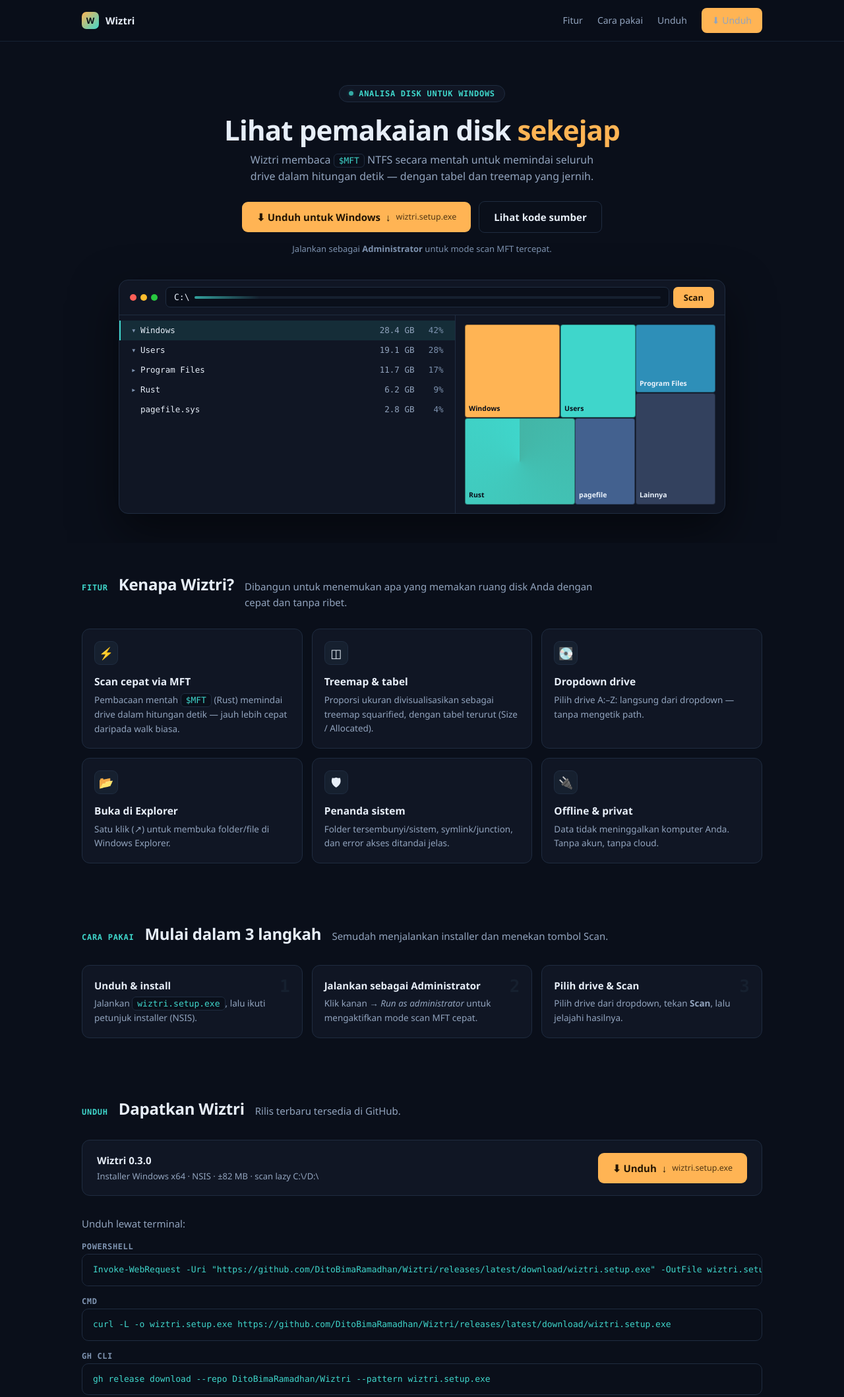
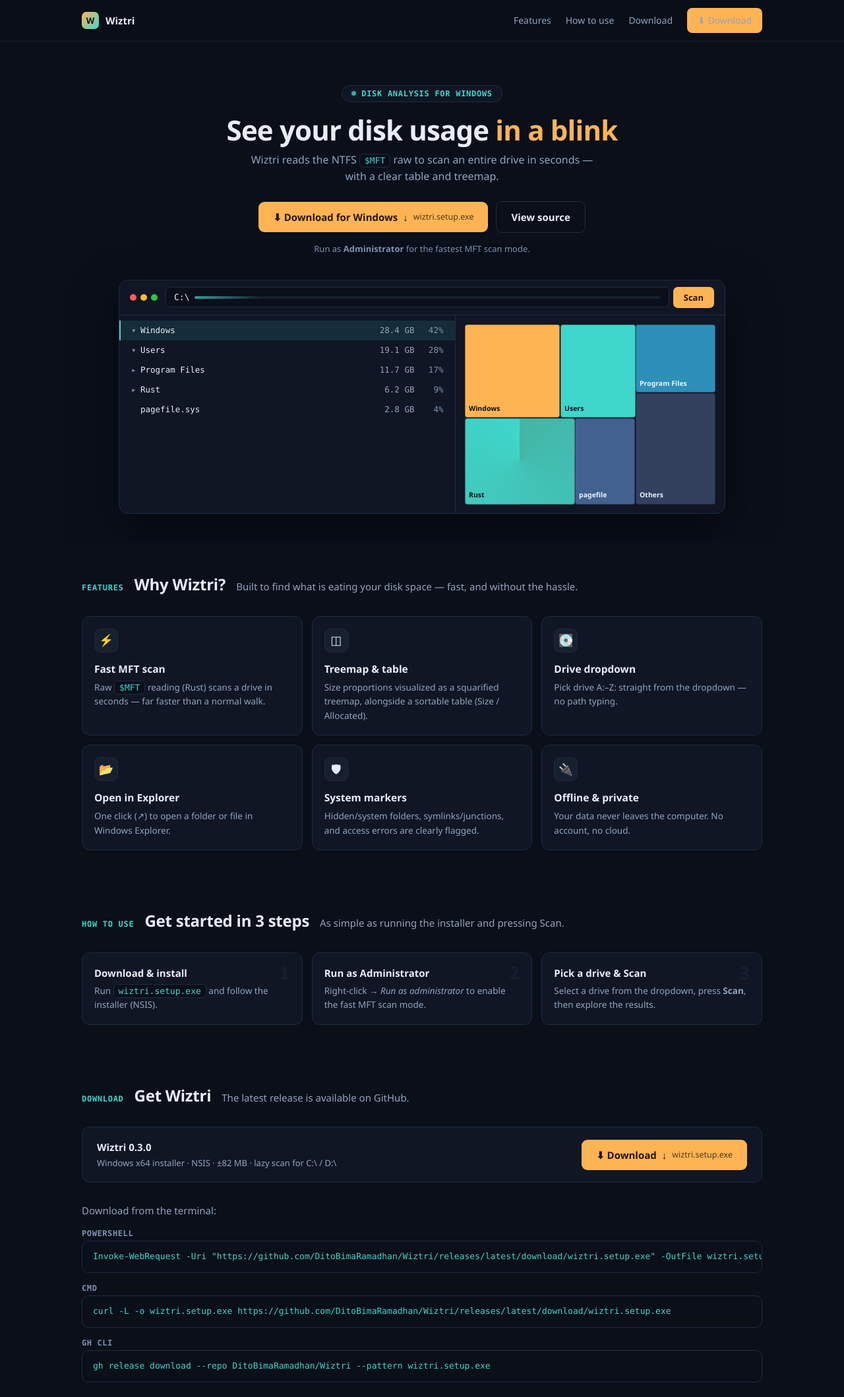
Before and after one commit to DitoBimaRamadhan/Wiztri, an Electron app: page index.html in a window 1280 px wide. Shown: the top 2118 px of the page at 66% size. Drawn offline with Linux system fonts and the light colour scheme.

Commit message:
feat(i18n+security): English UI, per-session fixes, release tag from package.json
Co-Authored-By: Claude Code <noreply@anthropic.com>

```diff
--- a/index.html
+++ b/index.html
@@ -1,10 +1,11 @@
 <!doctype html>
-<html lang="id">
+<html lang="en">
 <head>
 <meta charset="utf-8">
 <meta name="viewport" content="width=device-width, initial-scale=1">
-<meta name="description" content="Wiztri — penganalisa pemakaian disk untuk Windows. Scan cepat via pembacaan $MFT, treemap, dan tampilan tabel.">
-<title>Wiztri — Analisa Disk Cepat untuk Windows</title>
+<meta name="description" content="Wiztri — a disk usage analyzer for Windows. Fast scanning via raw $MFT reading, treemap, and table views.">
+<meta http-equiv="Content-Security-Policy" content="default-src 'self'; img-src 'self' data:; style-src 'self' 'unsafe-inline'; script-src 'self' 'unsafe-inline'; font-src 'self'">
+<title>Wiztri — Fast Disk Analysis for Windows</title>
 <style>
   :root{
     --bg:#0A0F1A; --surface:#101624; --surface2:#16202F; --line:#1F2C40;
@@ -135,30 +136,30 @@
 </style>
 </head>
 <body id="top">
-<a class="skip" href="#main">Lompat ke konten</a>
+<a class="skip" href="#main">Skip to content</a>
 
 <nav class="nav"><div class="wrap nav-in">
   <a class="logo" href="#top"><span class="lg">W</span> Wiztri</a>
   <div class="navlinks">
-    <a href="#fitur">Fitur</a>
-    <a href="#cara">Cara pakai</a>
-    <a href="#unduh">Unduh</a>
-    <a class="nav-cta" href="https://github.com/DitoBimaRamadhan/Wiztri/releases/latest/download/wiztri.setup.exe">⬇ Unduh</a>
+    <a href="#fitur">Features</a>
+    <a href="#cara">How to use</a>
+    <a href="#unduh">Download</a>
+    <a class="nav-cta" href="https://github.com/DitoBimaRamadhan/Wiztri/releases/latest/download/wiztri.setup.exe">⬇ Download</a>
   </div>
 </div></nav>
 
 <main id="main">
 
 <div class="hero"><div class="wrap hero-in">
-  <span class="kicker anim" style="--d:40"><span class="pulse"></span> Analisa Disk untuk Windows</span>
-  <h1 class="anim" style="--d:140">Lihat pemakaian disk<em> sekejap</em></h1>
-  <p class="anim" style="--d:240">Wiztri membaca <code>$MFT</code> NTFS secara mentah untuk memindai seluruh drive dalam hitungan detik — dengan tabel dan treemap yang jernih.</p>
+  <span class="kicker anim" style="--d:40"><span class="pulse"></span> Disk analysis for Windows</span>
+  <h1 class="anim" style="--d:140">See your disk usage<em> in a blink</em></h1>
+  <p class="anim" style="--d:240">Wiztri reads the NTFS <code>$MFT</code> raw to scan an entire drive in seconds — with a clear table and treemap.</p>
   <div class="cta anim" style="--d:340">
-    <a class="btn" href="https://github.com/DitoBimaRamadhan/Wiztri/releases/latest/download/wiztri.setup.exe">⬇ Unduh untuk Windows
+    <a class="btn" href="https://github.com/DitoBimaRamadhan/Wiztri/releases/latest/download/wiztri.setup.exe">⬇ Download for Windows
       <span class="arr">↓</span> <small>wiztri.setup.exe</small></a>
-    <a class="btn ghost" href="https://github.com/DitoBimaRamadhan/Wiztri">Lihat kode sumber</a>
+    <a class="btn ghost" href="https://github.com/DitoBimaRamadhan/Wiztri">View source</a>
   </div>
-  <div class="win-note anim" style="--d:420">Jalankan sebagai <strong>Administrator</strong> untuk mode scan MFT tercepat.</div>
+  <div class="win-note anim" style="--d:420">Run as <strong>Administrator</strong> for the fastest MFT scan mode.</div>
 
   <div class="window anim" style="--d:480" aria-hidden="true">
     <div class="winbar">
@@ -180,7 +181,7 @@
         <div class="tile dk" style="--i:2;left:68%;top:0;width:32%;height:38%;background:#2E8FB8">Program Files</div>
         <div class="tile" style="--i:3;left:0;top:52%;width:44%;height:48%;background:conic-gradient(#43B5A6,#3FD6CB)">Rust</div>
         <div class="tile dk" style="--i:4;left:44%;top:52%;width:24%;height:48%;background:#43618F">pagefile</div>
-        <div class="tile dk" style="--i:5;left:68%;top:38%;width:32%;height:62%;background:#33415E">Lainnya</div>
+        <div class="tile dk" style="--i:5;left:68%;top:38%;width:32%;height:62%;background:#33415E">Others</div>
       </div></div>
     </div>
   </div>
@@ -188,45 +189,45 @@
 
 <section id="fitur"><div class="wrap">
   <div class="sec-head reveal">
-    <span class="sec-eyebrow">Fitur</span>
-    <h2>Kenapa Wiztri?</h2>
-    <p class="lead">Dibangun untuk menemukan apa yang memakan ruang disk Anda dengan cepat dan tanpa ribet.</p>
+    <span class="sec-eyebrow">Features</span>
+    <h2>Why Wiztri?</h2>
+    <p class="lead">Built to find what is eating your disk space — fast, and without the hassle.</p>
   </div>
   <div class="featgrid">
-    <div class="card reveal"><div class="ic" aria-hidden="true">⚡</div><h3>Scan cepat via MFT</h3><p>Pembacaan mentah <code>$MFT</code> (Rust) memindai drive dalam hitungan detik — jauh lebih cepat daripada walk biasa.</p></div>
-    <div class="card reveal"><div class="ic" aria-hidden="true">◫</div><h3>Treemap &amp; tabel</h3><p>Proporsi ukuran divisualisasikan sebagai treemap squarified, dengan tabel terurut (Size / Allocated).</p></div>
-    <div class="card reveal"><div class="ic" aria-hidden="true">💽</div><h3>Dropdown drive</h3><p>Pilih drive A:–Z: langsung dari dropdown — tanpa mengetik path.</p></div>
-    <div class="card reveal"><div class="ic" aria-hidden="true">📂</div><h3>Buka di Explorer</h3><p>Satu klik (↗) untuk membuka folder/file di Windows Explorer.</p></div>
-    <div class="card reveal"><div class="ic" aria-hidden="true">🛡</div><h3>Penanda sistem</h3><p>Folder tersembunyi/sistem, symlink/junction, dan error akses ditandai jelas.</p></div>
-    <div class="card reveal"><div class="ic" aria-hidden="true">🔌</div><h3>Offline &amp; privat</h3><p>Data tidak meninggalkan komputer Anda. Tanpa akun, tanpa cloud.</p></div>
+    <div class="card reveal"><div class="ic" aria-hidden="true">⚡</div><h3>Fast MFT scan</h3><p>Raw <code>$MFT</code> reading (Rust) scans a drive in seconds — far faster than a normal walk.</p></div>
+    <div class="card reveal"><div class="ic" aria-hidden="true">◫</div><h3>Treemap &amp; table</h3><p>Size proportions visualized as a squarified treemap, alongside a sortable table (Size / Allocated).</p></div>
+    <div class="card reveal"><div class="ic" aria-hidden="true">💽</div><h3>Drive dropdown</h3><p>Pick drive A:–Z: straight from the dropdown — no path typing.</p></div>
+    <div class="card reveal"><div class="ic" aria-hidden="true">📂</div><h3>Open in Explorer</h3><p>One click (↗) to open a folder or file in Windows Explorer.</p></div>
+    <div class="card reveal"><div class="ic" aria-hidden="true">🛡</div><h3>System markers</h3><p>Hidden/system folders, symlinks/junctions, and access errors are clearly flagged.</p></div>
+    <div class="card reveal"><div class="ic" aria-hidden="true">🔌</div><h3>Offline &amp; private</h3><p>Your data never leaves the computer. No account, no cloud.</p></div>
   </div>
 </div></section>
 
 <section id="cara"><div class="wrap">
   <div class="sec-head reveal">
-    <span class="sec-eyebrow">Cara pakai</span>
-    <h2>Mulai dalam 3 langkah</h2>
-    <p class="lead">Semudah menjalankan installer dan menekan tombol Scan.</p>
+    <span class="sec-eyebrow">How to use</span>
+    <h2>Get started in 3 steps</h2>
+    <p class="lead">As simple as running the installer and pressing Scan.</p>
   </div>
   <div class="steps">
-    <div class="step reveal"><h3>Unduh &amp; install</h3><p>Jalankan <code>wiztri.setup.exe</code>, lalu ikuti petunjuk installer (NSIS).</p></div>
-    <div class="step reveal"><h3>Jalankan sebagai Administrator</h3><p>Klik kanan → <em>Run as administrator</em> untuk mengaktifkan mode scan MFT cepat.</p></div>
-    <div class="step reveal"><h3>Pilih drive &amp; Scan</h3><p>Pilih drive dari dropdown, tekan <strong>Scan</strong>, lalu jelajahi hasilnya.</p></div>
+    <div class="step reveal"><h3>Download &amp; install</h3><p>Run <code>wiztri.setup.exe</code> and follow the installer (NSIS).</p></div>
+    <div class="step reveal"><h3>Run as Administrator</h3><p>Right-click → <em>Run as administrator</em> to enable the fast MFT scan mode.</p></div>
+    <div class="step reveal"><h3>Pick a drive &amp; Scan</h3><p>Select a drive from the dropdown, press <strong>Scan</strong>, then explore the results.</p></div>
   </div>
 </div></section>
 
 <section id="unduh"><div class="wrap">
   <div class="sec-head reveal">
-    <span class="sec-eyebrow">Unduh</span>
-    <h2>Dapatkan Wiztri</h2>
-    <p class="lead">Rilis terbaru tersedia di GitHub.</p>
+    <span class="sec-eyebrow">Download</span>
+    <h2>Get Wiztri</h2>
+    <p class="lead">The latest release is available on GitHub.</p>
   </div>
   <div class="dl reveal">
-    <div class="info"><b>Wiztri 0.3.0</b><span>Installer Windows x64 · NSIS · ±82 MB · scan lazy C:\/D:\</span></div>
-    <a class="btn" href="https://github.com/DitoBimaRamadhan/Wiztri/releases/latest/download/wiztri.setup.exe">⬇ Unduh
+    <div class="info"><b>Wiztri 0.3.0</b><span>Windows x64 installer · NSIS · ±82 MB · lazy scan for C:\ / D:\</span></div>
+    <a class="btn" href="https://github.com/DitoBimaRamadhan/Wiztri/releases/latest/download/wiztri.setup.exe">⬇ Download
       <span class="arr">↓</span> <small>wiztri.setup.exe</small></a>
   </div>
-  <p class="lead reveal" style="margin-top:30px">Unduh lewat terminal:</p>
+  <p class="lead reveal" style="margin-top:30px">Download from the terminal:</p>
   <div class="cmd-label reveal">PowerShell</div>
   <div class="cmd reveal">Invoke-WebRequest -Uri "https://github.com/DitoBimaRamadhan/Wiztri/releases/latest/download/wiztri.setup.exe" -OutFile wiztri.setup.exe</div>
   <div class="cmd-label reveal">CMD</div>
@@ -238,7 +239,7 @@
 </main>
 
 <footer><div class="wrap footrow">
-  <span>© 2026 <strong>DeBeeR</strong> — All rights reserved. <a href="https://github.com/DitoBimaRamadhan/Wiztri/blob/main/LICENSE">Lisensi</a></span>
+  <span>© 2026 <strong>DeBeeR</strong> — All rights reserved. <a href="https://github.com/DitoBimaRamadhan/Wiztri/blob/main/LICENSE">License</a></span>
   <span class="right2">Wiztri · <a href="https://github.com/DitoBimaRamadhan/Wiztri">GitHub</a></span>
 </div></footer>
 
--- a/package.json
+++ b/package.json
@@ -4,6 +4,7 @@
   "private": true,
   "description": "Wiztri — disk usage analyzer desktop app (Electron)",
   "author": "Dito Bima Ramadhan",
+  "license": "SEE LICENSE IN LICENSE",
   "main": "main.js",
   "scripts": {
     "start": "node server.js",
--- a/server.js
+++ b/server.js
@@ -86,11 +86,12 @@ http.createServer(async (req, res) => {
     }
     try {
       const t = await scan(root);
-      res.writeHead(200, { 'Content-Type': 'application/json' });
+      res.writeHead(200, { 'Content-Type': 'application/json', 'Cache-Control': 'no-store' });
       res.end(JSON.stringify(makeSlice(t)));
     } catch (e) {
+      console.error('[scan]', e); // detail hanya ke log internal
       res.writeHead(500, { 'Content-Type': 'text/plain' });
-      res.end(String(e));
+      res.end('scan failed');
     }
     return;
   }
```
Also changed, not shown: 1 other file.
